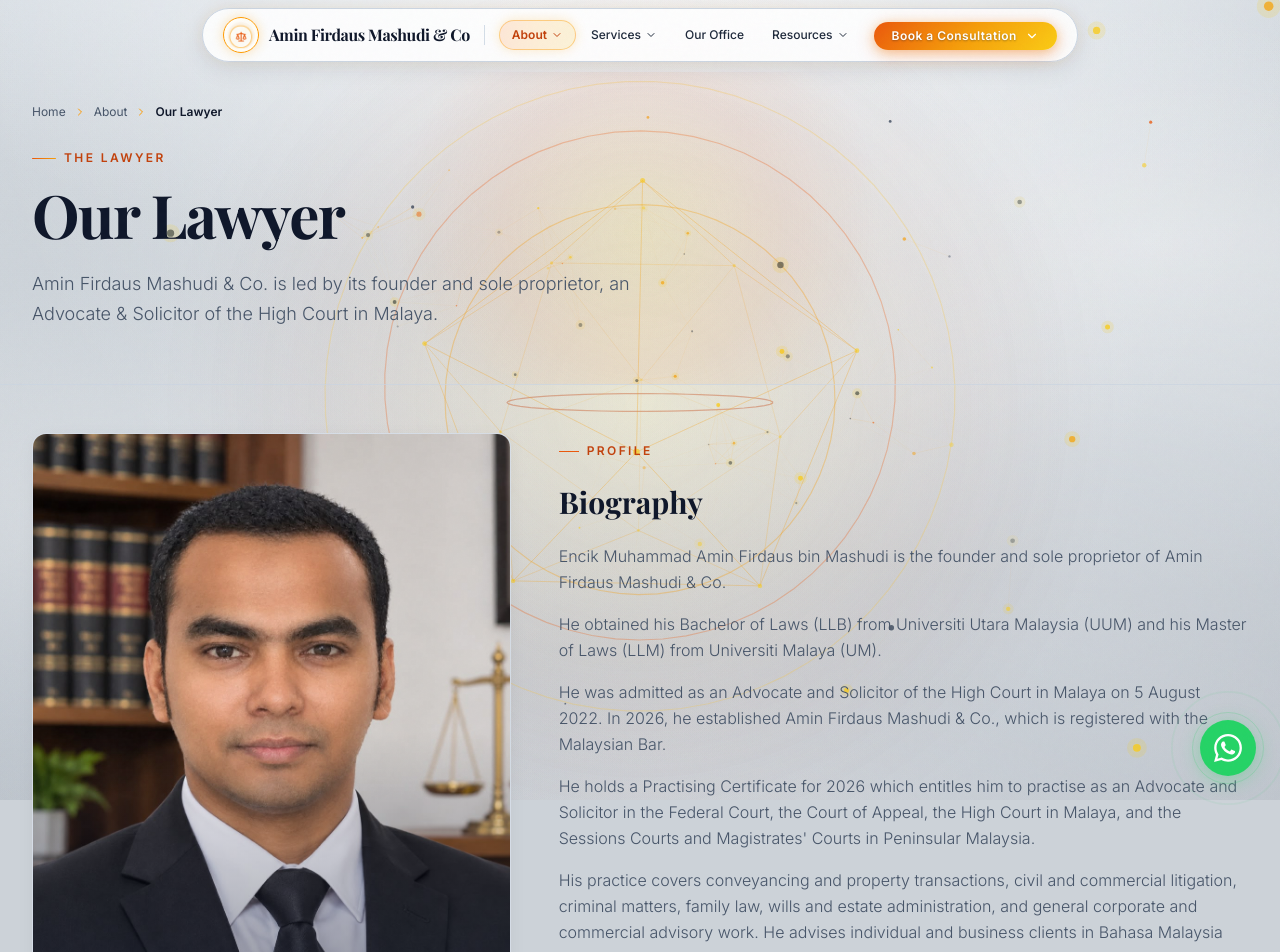
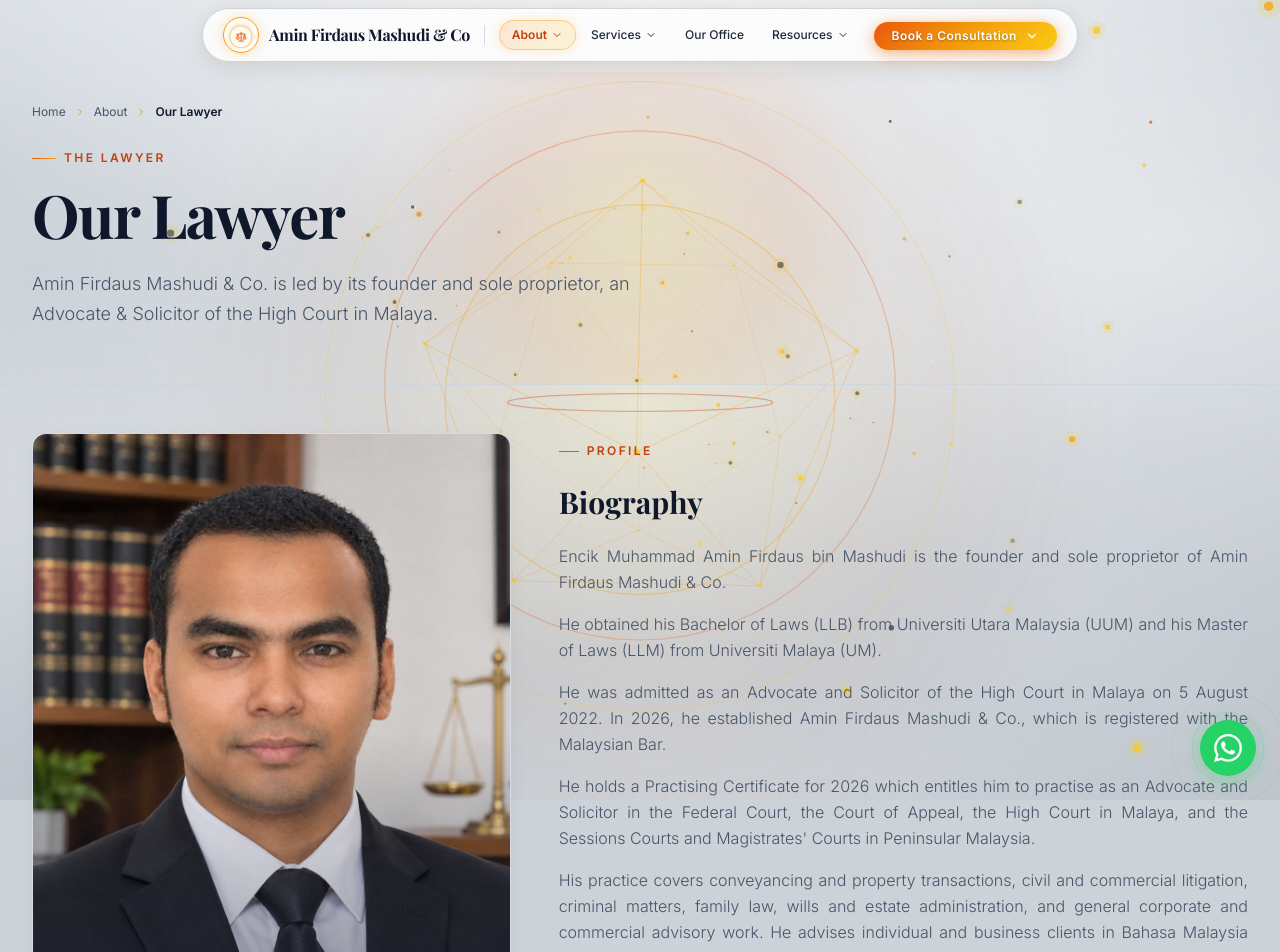
Before and after one commit to onyxtech26/TAFM-CO, a React (Vite) app: page /#/our-lawyer in a window 1280 px wide. Shown: the top 952 px of the page. Built offline with nearby package versions, Linux system fonts and the light colour scheme; a web font is replaced by a local one.

Commit message:
Justify lawyer biography text alignment on Our Lawyer & Team page

```diff
--- a/src/pages/OurLawyerPage.tsx
+++ b/src/pages/OurLawyerPage.tsx
@@ -97,9 +97,9 @@
                 <h2 className="font-serif text-2xl sm:text-3xl font-bold text-[#0F172A] leading-snug">
                   Biography
                 </h2>
-                <div className="space-y-4 text-base text-[#475569] leading-relaxed font-light">
+                <div className="space-y-4 text-base text-[#475569] leading-relaxed font-light text-justify">
                   {PRINCIPAL_LAWYER.biography.map((paragraph, idx) => (
-                    <p key={idx}>{paragraph}</p>
+                    <p key={idx} className="text-justify">{paragraph}</p>
                   ))}
                 </div>
               </div>
```
